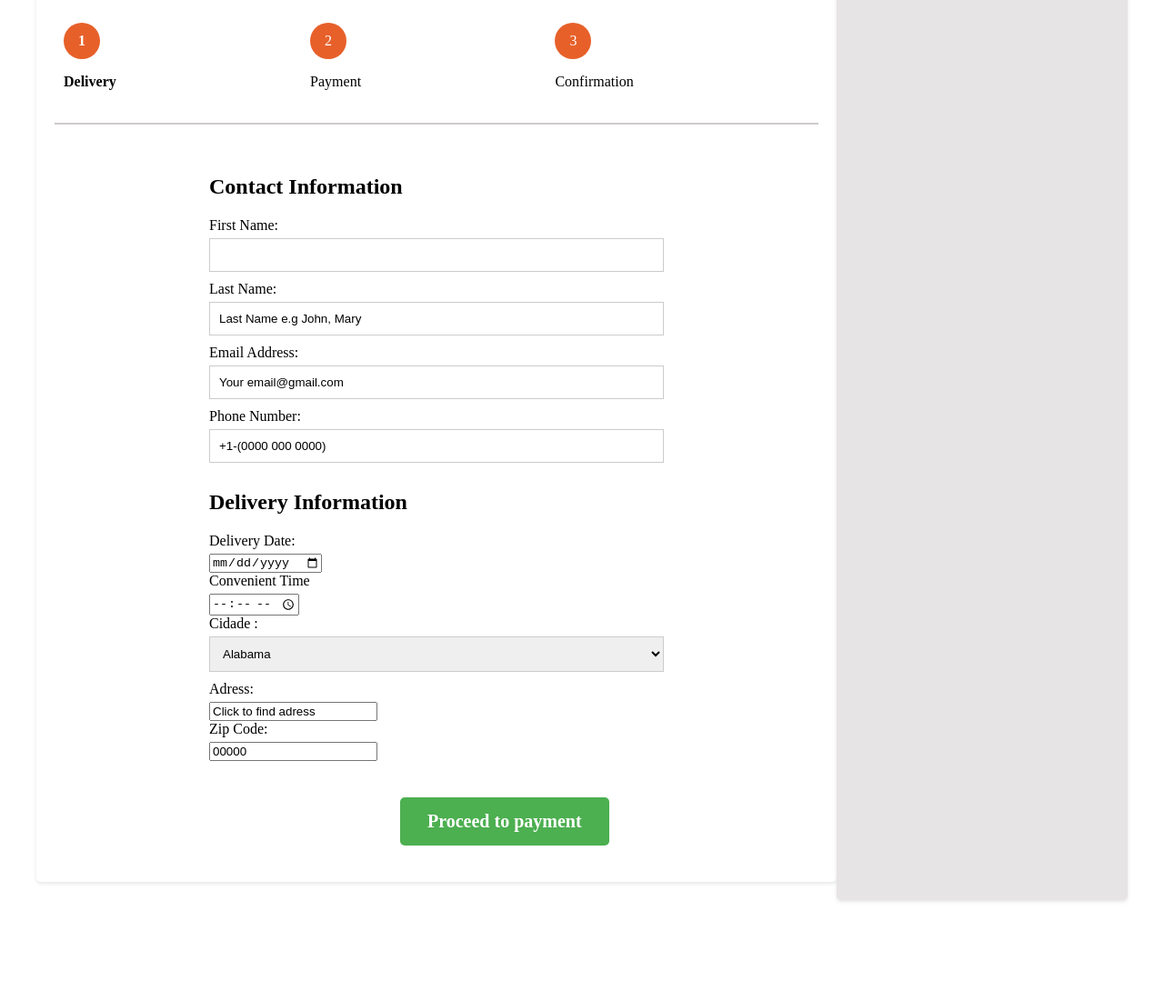
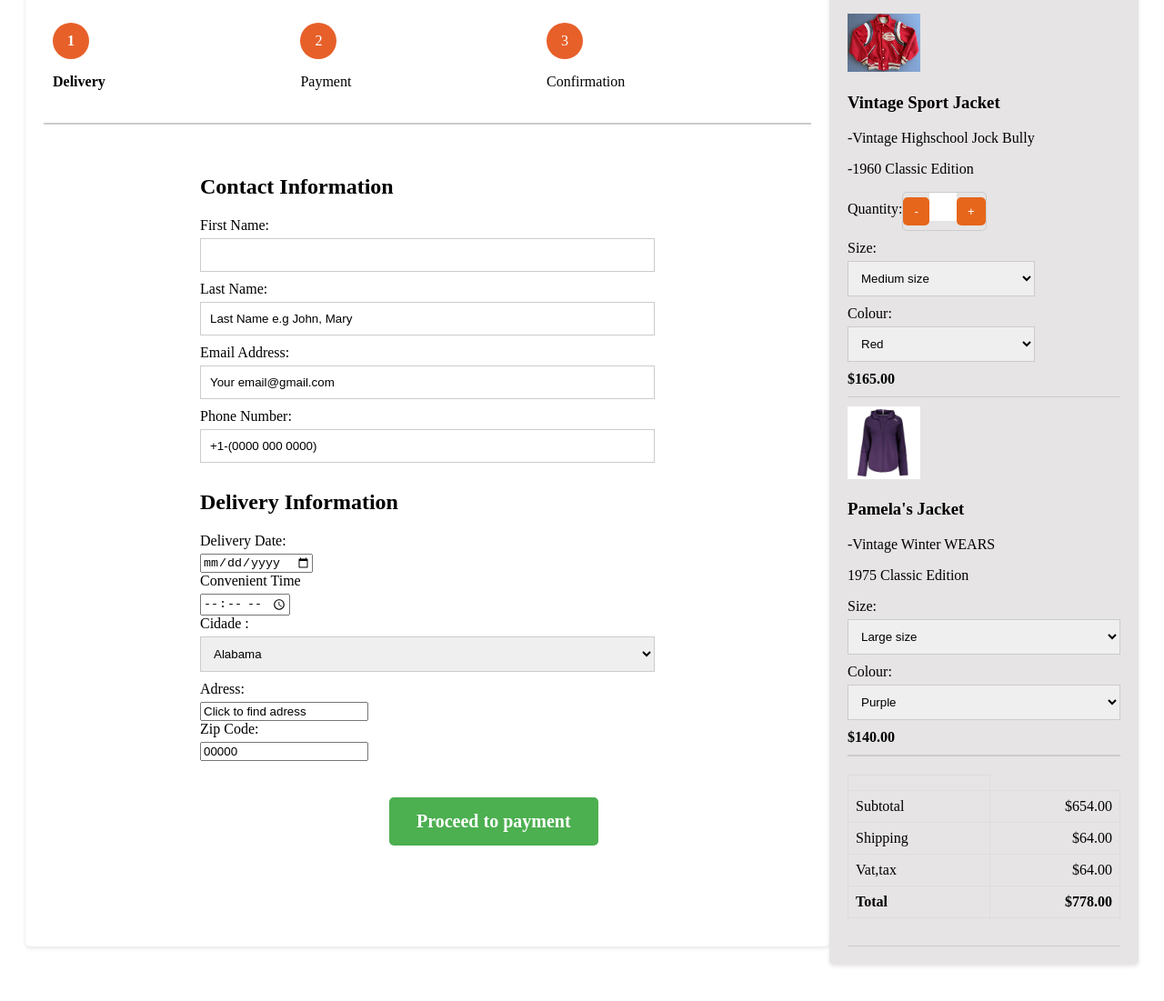
Before and after one commit to annabialeme/checkout, a plain HTML site: page index.html in a window 1280 px wide. Shown: the part 150-1251 px from the top of the page at 91% size. Before the commit the page ends 1180 px from the top, so only its background shows below. Drawn offline with Linux system fonts and the light colour scheme.

Commit message:
feat: finalizado

```diff
--- a/index.html
+++ b/index.html
@@ -1,11 +1,13 @@
 <!DOCTYPE html>
 <html lang="pt-BR">
+
 <head>
     <meta charset="UTF-8">
     <meta name="viewport" content="width=device-width, initial-scale=1.0">
     <link rel="stylesheet" href="styles.css">
     <title>Checkout</title>
 </head>
+
 <body>
     <main class="main-content">
         <article class="article">
@@ -29,7 +31,7 @@
                     </div>
                 </div>
 
-                <div class = "article-header"></div>
+                <div class="article-header"></div>
 
                 <div class="container">
                     <h2>Contact Information</h2>
@@ -45,23 +47,23 @@
                     <label for="phone">Phone Number:</label>
                     <input type="tel" id="phone" value="+1-(0000 000 0000)">
 
-                <div class = "container1">
+                    <div class="container1">
                         <h2>Delivery Information</h2>
                         <label for="deliveryDate">Delivery Date:</label>
                         <input type="date" id="date" name="firstName">
                     </div>
-                <div class = "Convenient Time">
+                    <div class="Convenient Time">
                         <label for="time">Convenient Time</label>
                         <input type="time" id="time" name="time">
                     </div>
 
-                <label for="cidade" >Cidade :</label>
-                <select name = "cidade" id ="cidade" required >
-                    <option value = "alabama">Alabama</option>
-                    <option value = "auburn">Auburn</option>
-                    <option value = "huntsville" >Huntsville</option>
-                    <option value = "montgomery" >Montgomery</option>
-                    <option value = "birmingham" >Birmingham</option>
+                    <label for="cidade">Cidade :</label>
+                    <select name="cidade" id="cidade" required>
+                        <option value="alabama">Alabama</option>
+                        <option value="auburn">Auburn</option>
+                        <option value="huntsville">Huntsville</option>
+                        <option value="montgomery">Montgomery</option>
+                        <option value="birmingham">Birmingham</option>
                     </select>
 
                     <label for="adress">Adress:</label>
@@ -76,10 +78,98 @@
             </footer>
         </article>
         <aside class="sidebar">
-            <h2 class="sidebar-title"> Informações adicionais</h2>
-            <p class="sidebar-text">Este é um conteúdo complementar</p>
+            <h2 class="sidebar-title">
+                <h1>Your Order</h1>
+
+                <div class="article-header"></div>
+
+                <div class="order-item">
+                    <div class="item-details">
+                        <img src="img/jaqueta.jpg" alt="Vintage Sport Jacket">
+                        <h3>Vintage Sport Jacket</h3>
+                        <p>-Vintage Highschool Jock Bully</p>
+                        <p>-1960 Classic Edition</p>
+
+                        <div class="quantity-container">
+                            <label for="quantity">Quantity:</label>
+                            <div class="quantity">
+                                <button class="decrement">-</button>
+                                <input type="number" id="quantity" value="1" min="0">
+                                <button class="increment">+</button>
+                            </div>
+                        </div>
+
+                        <script src="script.js"></script>
+</body>
+<div class="options">
+    <label for="size">Size:</label>
+    <select id="size">
+        <option value="medium">Medium size</option>
+
+    </select>
+    <label for="color">Colour:</label>
+    <select id="color">
+        <option value="red">Red</option>
+    </select>
+
+</div>
+
+<div class="price">$165.00</div>
+</div>
+</div>
+</div>
+<div class="order-item">
+    <div class="item-details">
+        <img src="img/jaqueta puma.jpg" alt="Vintage Sport Jacket">
+        <h3>Pamela's Jacket</h3>
+        <p>-Vintage Winter WEARS</p>
+        <p>1975 Classic Edition</p>
+
+
+        <div class="options">
+            <label for="size">Size:</label>
+            <select id="size">
+                <option value="medium">Large size</option>
+
+            </select>
+            <label for="color">Colour:</label>
+            <select id="color">
+                <option value="red">Purple</option>
+            </select>
+            <div class="price">$140.00</div>
+        </div>
+        <div class="article-header"></div>
+
+        <table>
+            <tr>
+                <td></td>
+            </tr>
+            <tr>
+                <td>Subtotal</td>
+                <td>$654.00</td>
+            </tr>
+            <tr>
+                <td>Shipping</td>
+                <td>$64.00</td>
+            </tr>
+            <tr>
+                <td>Vat,tax</td>
+                <td>$64.00</td>
+            </tr>
+            <tr>
+                <td class="total">Total</td>
+                <td class="total">$778.00</td>
+            </tr>
+        </table>
+
+    </div>
+</div>
+
+</div>
+
 </aside>
 </main>
 
 </body>
+
 </html>
--- a/styles.css
+++ b/styles.css
@@ -2,7 +2,7 @@
     display: flex;
     flex-wrap: wrap;
     justify-content: space-between;
-    max-width: 1200px;
+    max-width: 2000px;
     margin: 40px auto;
     padding: 0 20px;
 }
@@ -160,3 +160,78 @@
     display: inline-block;
     margin-left: 380px;
   }
+
+
+.order-item {
+    display: flex;
+    align-items: center;
+    border-bottom: 1px solid #ccc;
+    padding: 10px 0;
+  }
+
+  .order-item img {
+    width: 80px;
+  }
+
+  .image {
+    margin-top: -40px;
+  }
+
+  .price {
+   font-weight: 800;
+  }
+
+  .quantity-container {
+    display: flex;
+    align-items: center;
+    margin-bottom: 10px;
+
+  }
+
+  .quantity {
+    display: flex;
+    align-items: center;
+    border: 1px solid #ccc;
+    border-radius: 5px;
+  }
+
+
+  .quantity button {
+    background-color: #e6661c;
+    color: #fff;
+    border: none;
+    padding: 8px 12px;
+    cursor: pointer;
+    border-radius: 5px;
+  }
+
+  .quantity input[type="number"] {
+    width: 30px;
+    text-align: center;
+    border: none;
+    padding: 8px;
+  }
+
+  table {
+    width: 300px;
+    border-collapse: collapse;
+    margin: 20px auto;
+  }
+
+  th, td {
+    border: 1px solid #ddd;
+    padding: 8px;
+    text-align: left;
+  }
+
+  th {
+    background-color: #f2f2f2;
+  }
+
+  td:last-child {
+    text-align: right;
+  }
+
+  .total {
+    font-weight: bold;
+  }
```
Also changed, not shown: img/jaqueta puma.jpg (added), img/jaqueta.jpg (added). Lines whose indentation alone changed are shown as unchanged.
